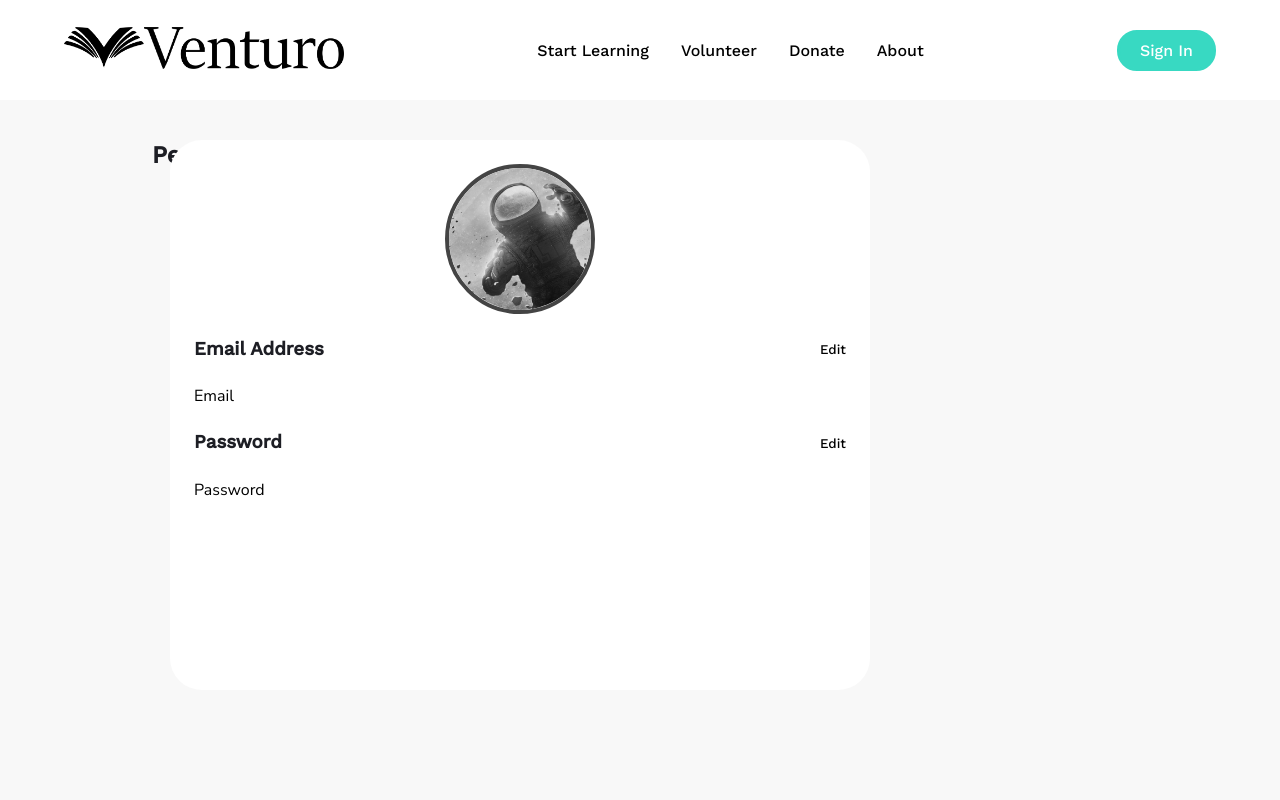
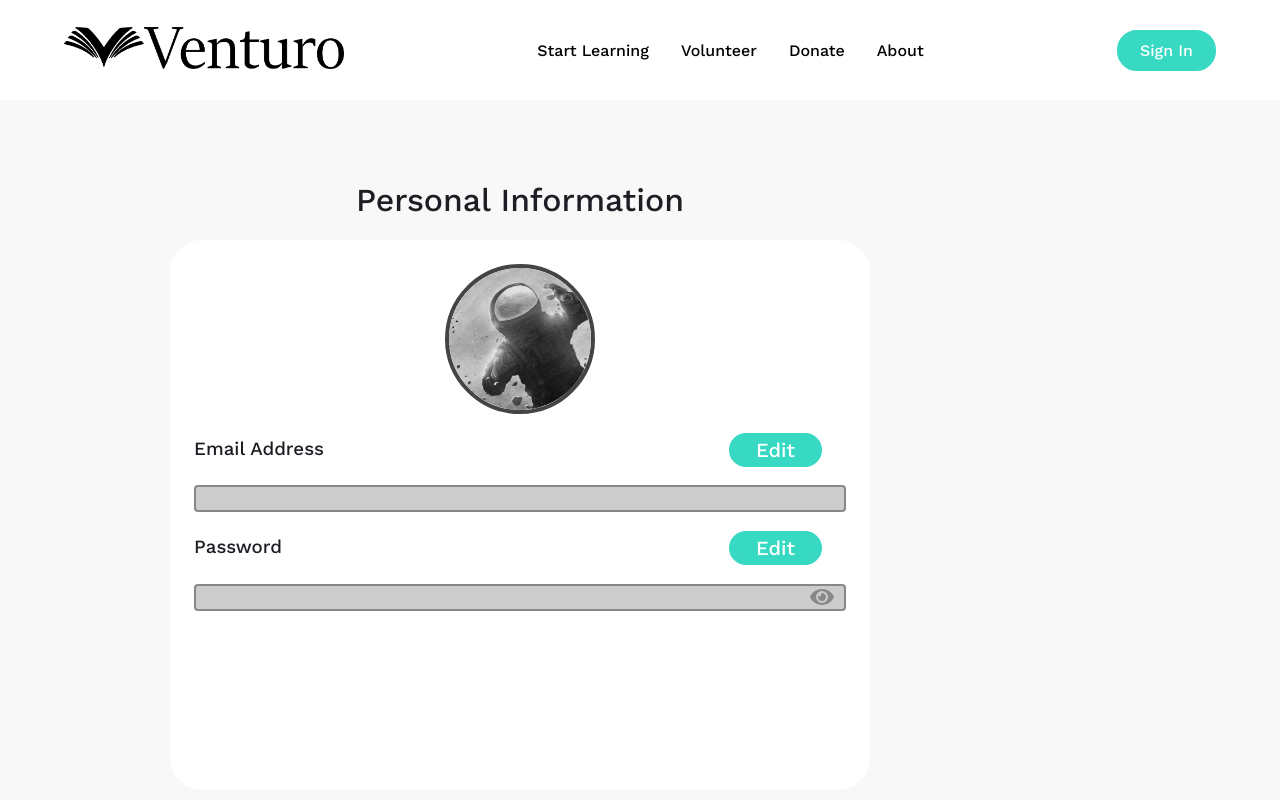
Before and after one commit to Arnav350/venturo, a React (Create React App) app: page /Account in a window 1280 px wide. Shown: the top 800 px of the page. Built offline with nearby package versions, Linux system fonts and the light colour scheme.

Commit message:
account format and func

```diff
--- a/src/pages/Account.css
+++ b/src/pages/Account.css
@@ -5,10 +5,19 @@
   height: 750px;
 }
 
+.account-title {
+  position: absolute;
+  left: 50%;
+  top: -60px;
+  transform: translateX(-50%);
+  font-size: 32px;
+  font-weight: 400;
+}
+
 .account-card {
   position: absolute;
   left: 30px;
-  top: 40px;
+  top: 140px;
   display: flex;
   flex-direction: column;
   max-width: 700px;
@@ -30,8 +39,50 @@
 .account-row {
   display: flex;
   justify-content: space-between;
+  align-items: center;
 }
 
 .account-header {
   padding: 24px 0px;
+  font-weight: 400;
 }
+
+.account-edit {
+  color: #ffffff;
+  background-color: #38d9c2;
+  border: #38d9c2 solid;
+  padding: 2px 24px;
+  border-radius: 20px;
+  font-size: 20px;
+  margin-right: 24px;
+  transition: all 300ms ease;
+}
+
+.account-pass {
+  position: relative;
+}
+
+.account-email,
+.account-password {
+  width: 100%;
+  background-color: #cccccc;
+  padding: 4px;
+  border: 2px #888888 solid;
+  border-radius: 4px;
+}
+
+.account-eye,
+.account-eye {
+  position: absolute;
+  right: 12px;
+  top: 50%;
+  transform: translateY(-50%);
+  font-size: 24px;
+  color: #888888;
+  cursor: pointer;
+}
+
+.account-eye:hover,
+.account-eye:hover {
+  color: #444444;
+}
--- a/src/pages/Account.jsx
+++ b/src/pages/Account.jsx
@@ -1,31 +1,51 @@
-import React, { useEffect } from "react";
+import React, { useState, useEffect } from "react";
 import "../App.css";
 import "./Account.css";
 import Profile1 from "../assets/profile1.png";
+import { FaEye, FaEyeSlash } from "react-icons/fa";
 
 function Account() {
+  const [type, setType] = useState("password");
+
   useEffect(() => {
     window.scrollTo(0, 0);
   }, []);
+
+  function showPass() {
+    if (type === "password") {
+      setType("text");
+    } else {
+      setType("password");
+    }
+  }
 
   return (
     <>
       <main>
         <section>
           <div className="account container">
-            <h1 className="account-title">Personal Information</h1>
             <div className="account-card">
+              <h1 className="account-title">Personal Information</h1>
               <img src={Profile1} alt="Profile" className="account-profile" />
               <div className="account-row">
                 <h3 className="account-header">Email Address</h3>
-                <button className="account-edit">Edit</button>
+                <button className="account-edit blue-button">Edit</button>
               </div>
-              <p className="account-email">Email</p>
+              <label className="account-mail">
+                <input type="text" className="account-email" readOnly />
+              </label>
               <div className="account-row">
                 <h3 className="account-header">Password</h3>
-                <button className="account-edit">Edit</button>
+                <button className="account-edit blue-button">Edit</button>
               </div>
-              <p className="account-password">Password</p>
+              <label className="account-pass">
+                <input type="password" className="account-password" readOnly />
+                {type === "password" ? (
+                  <FaEye className="account-eye" onClick={showPass} />
+                ) : (
+                  <FaEyeSlash className="account-eye" onClick={showPass} />
+                )}
+              </label>
             </div>
           </div>
         </section>
```
Also changed, not shown: src/components/Utils.js (+12 -0 lines), src/pages/Elementary.css (added).
